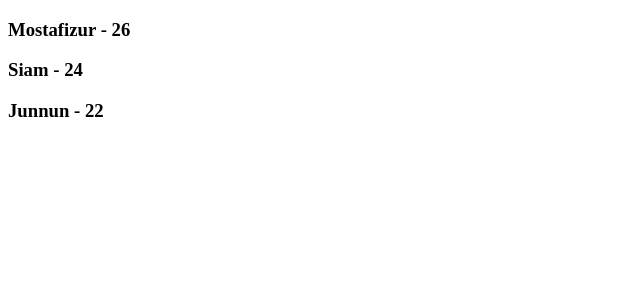
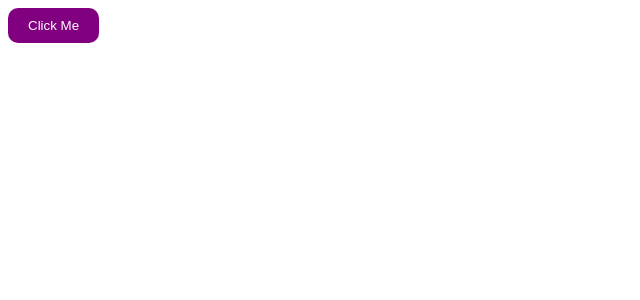
Before and after one commit to mostafizzfuad/explore-reactjs, a React (Create React App) app: page / in a window 1280 px wide. Shown: the top 300 px of the page, without its empty margins (0-640 px from the left). Built offline with nearby package versions, Linux system fonts and the light colour scheme.

Commit message:
Explore Styling in React

```diff
--- a/package.json
+++ b/package.json
@@ -9,7 +9,8 @@
     "@testing-library/user-event": "^13.5.0",
     "react": "^19.1.1",
     "react-dom": "^19.1.1",
-    "react-scripts": "5.0.1",
+    "react-scripts": "^5.0.1",
+    "styled-components": "^6.1.19",
     "web-vitals": "^2.1.4"
   },
   "scripts": {
@@ -35,5 +36,8 @@
       "last 1 firefox version",
       "last 1 safari version"
     ]
+  },
+  "devDependencies": {
+    "html-webpack-plugin": "^5.6.4"
   }
 }
--- a/src/App.js
+++ b/src/App.js
@@ -1,6 +1,21 @@
 // App.jsx
-import UserList from "./UserList";
+import styled from "styled-components";
+
+const Button = styled.button`
+	background: purple;
+	color: white;
+	padding: 10px 20px;
+	border-radius: 10px;
+	border: none;
+	cursor: pointer;
+
+	&:hover {
+		background: darkblue;
+	}
+`;
+
+
 
 export default function App() {
-	return <UserList />;
+	return <Button>Click Me</Button>;
 }
```
Also changed, not shown: src/App.css (added, +12 -0 lines), src/Button.jsx (deleted, +0 -15 lines), src/Button.module.css (added, +10 -0 lines), src/InlineStyle.jsx (added, +7 -0 lines), 1 other file (tests, documents, lock files or other folders).
